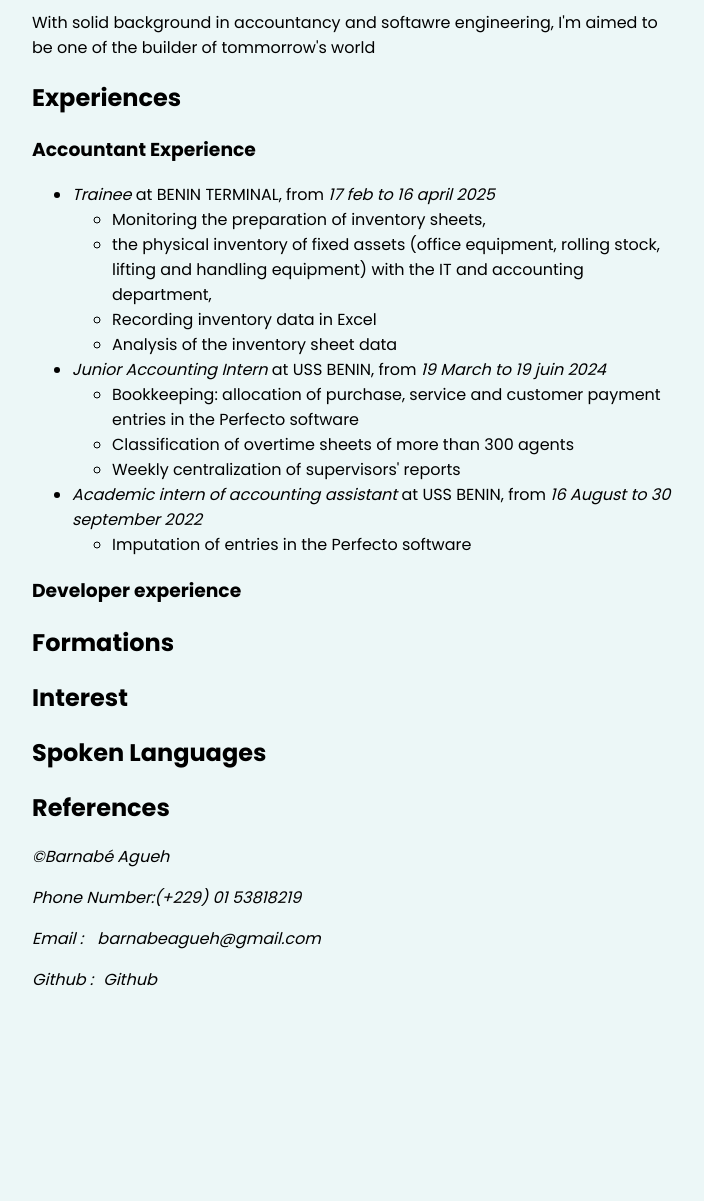
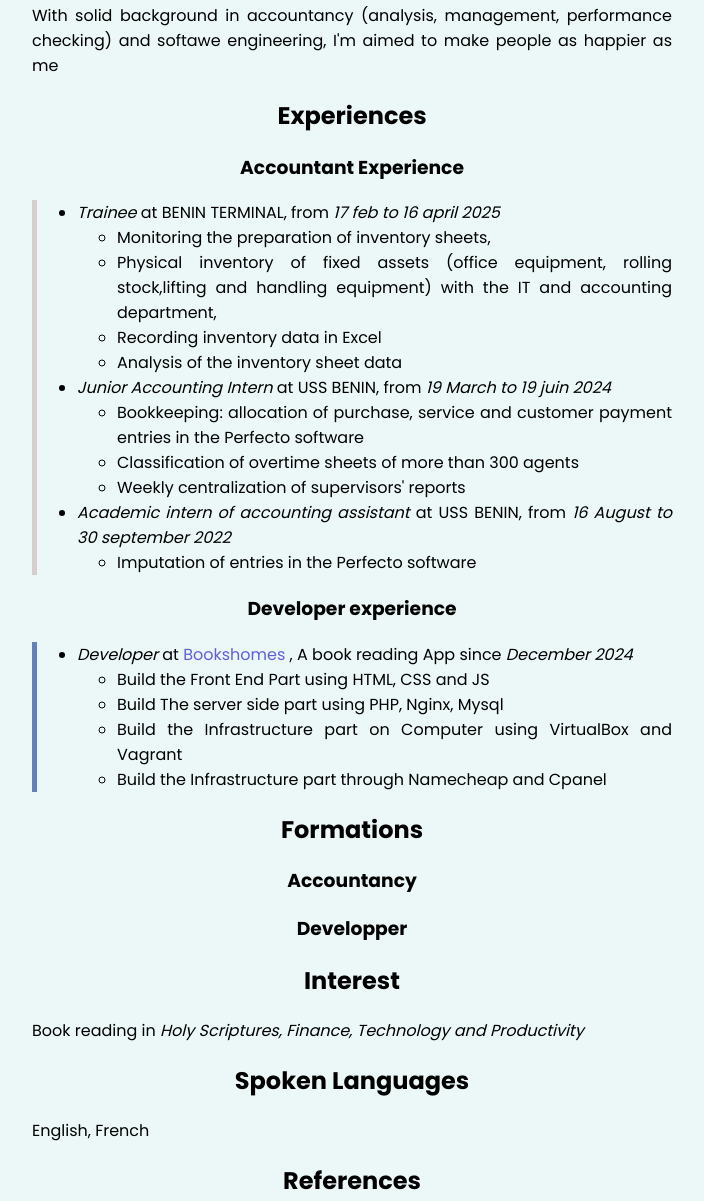
Before and after one commit to Barnab1/jobProjects, a plain HTML site: page portfolio/code/index.html in a window 1280 px wide. Shown: the part 349-1550 px from the top of the page, without its empty margins (288-992 px from the left). Before the commit the page ends 1350 px from the top, so only its background shows below. Drawn offline with Linux system fonts and the light colour scheme.

```diff
--- a/portfolio/code/index.html
+++ b/portfolio/code/index.html
@@ -29,20 +29,20 @@
         <section id="briefing">
             <h2>Briefing</h2>
             <p>
-                With solid background in accountancy and softawre engineering, I'm aimed
-                to be one of the builder of tommorrow's world
+                With solid background in accountancy (analysis, management, performance checking) and softawe engineering, I'm aimed
+                to make people as happier as me
             </p>
         </section>
         <section id="experiences">
             <h2>Experiences</h2>
-            <h3>Accountant Experience</h3>
-            <ul>
+            <h3 class="accountant">Accountant Experience</h3>
+            <ul class="accountant">
                 <li><em>Trainee</em> at <span class="company">BENIN TERMINAL</span>, from <em>17 feb to 16 april 2025</em>
                     <ul>
                         <li>Monitoring the preparation of inventory sheets,</li>
                         <li>
-                            the physical inventory of fixed assets (office equipment, rolling stock,
-                            lifting and handling equipment) with the IT and accounting department,
+                            Physical inventory of fixed assets (office equipment, rolling stock,lifting and handling equipment)
+                            with the IT and accounting department,
                         </li>
                         <li>Recording inventory data in Excel</li>
                         <li>Analysis of the inventory sheet data</li>
@@ -61,24 +61,37 @@
                     </ul>
                 </li>
             </ul>
-            <h3>Developer experience</h3>
+            <h3 class="developer">Developer experience</h3>
+            <ul class="developer">
+                <li><em>Developer</em> at <span class="company"><a href="https://www.bookshomes.org" class="simple-link">Bookshomes</a></span>
+                    , A book reading App since <em>December 2024</em>
+                    <ul>
+                        <li>Build the Front End Part using HTML, CSS and JS</li>
+                        <li>Build The server side part using PHP, Nginx, Mysql</li>
+                        <li>Build the Infrastructure part on Computer using VirtualBox and Vagrant </li>
+                        <li>Build the Infrastructure part through Namecheap and Cpanel</li>
+                    </ul>
+                </li>
+            </ul>
         </section>
         <section id="formation">
             <h2>Formations</h2>
+            <h3 class="accountant">Accountancy</h3>
+            <h3 class="developer">Developper</h3>
         </section>
         <section id="interest">
             <h2>Interest</h2>
+            <p>Book reading in <em>Holy Scriptures, Finance, Technology and Productivity</em></p>
         </section>
-        <section id="spoken-languages">
+        <section id="spoken-language">
             <h2>Spoken Languages</h2>
-        </section>
-        <section id="references">
-            <h2>References</h2>
+            English, French
         </section>
     </main>
     <footer>
-        <address>
-            <p> &copy;Barnabé Agueh</p>
+        <h2>References</h2>
+        <address id="references">
+            <p>&copy;Barnabé Agueh</p>
             <p>Phone Number:(+229) 01 53818219</p>
             <p>Email : <a href="mailto:barnabeagueh@gmail.com">barnabeagueh@gmail.com</a></p>
             <p>Github :<a href="https://www.github.com/Barnab1">Github</a></p>
--- a/portfolio/code/styles.css
+++ b/portfolio/code/styles.css
@@ -7,8 +7,12 @@ body{
     /*text-align:center;*/
     margin: 10px auto;
     background-color: rgb(236, 247, 247);
+    text-align: justify;
 }
 
+h1, h2, h3{
+    text-align:center;
+}
 
 nav ul{
     list-style-type: none;
@@ -16,11 +20,20 @@ nav ul{
     grid-template-columns: repeat(3, 1fr);
     gap: 20px;
     justify-content: space-between;
+
+}
+
+ul[class="accountant"]{
+    border-left: 5px solid #d8cdcd;
+}
+
+ul[class="developer"]{
+    border-left: 5px solid #6380b9;
 }
 
 /*Link styles*/
 
-a{
+a:not(.simple-link){
     text-decoration: none;
     color: #000;
     padding: 10px;
@@ -28,6 +41,12 @@ a{
     transition: background-color 0.5s;
 
 }
+
+a.simple-link{
+    color: rgb(96, 96, 216);
+    text-decoration: none;
+}
+
 
 a:hover{
     background-color: #f0e4e4;
@@ -40,4 +59,11 @@ a:hover{
     width: 100px;
     height: 100px;
     border-radius: 50%;
+    display: block;
+    margin: 5px auto;
 }
+
+footer{
+    margin: 10px;
+    text-align: justify;
+}
```
